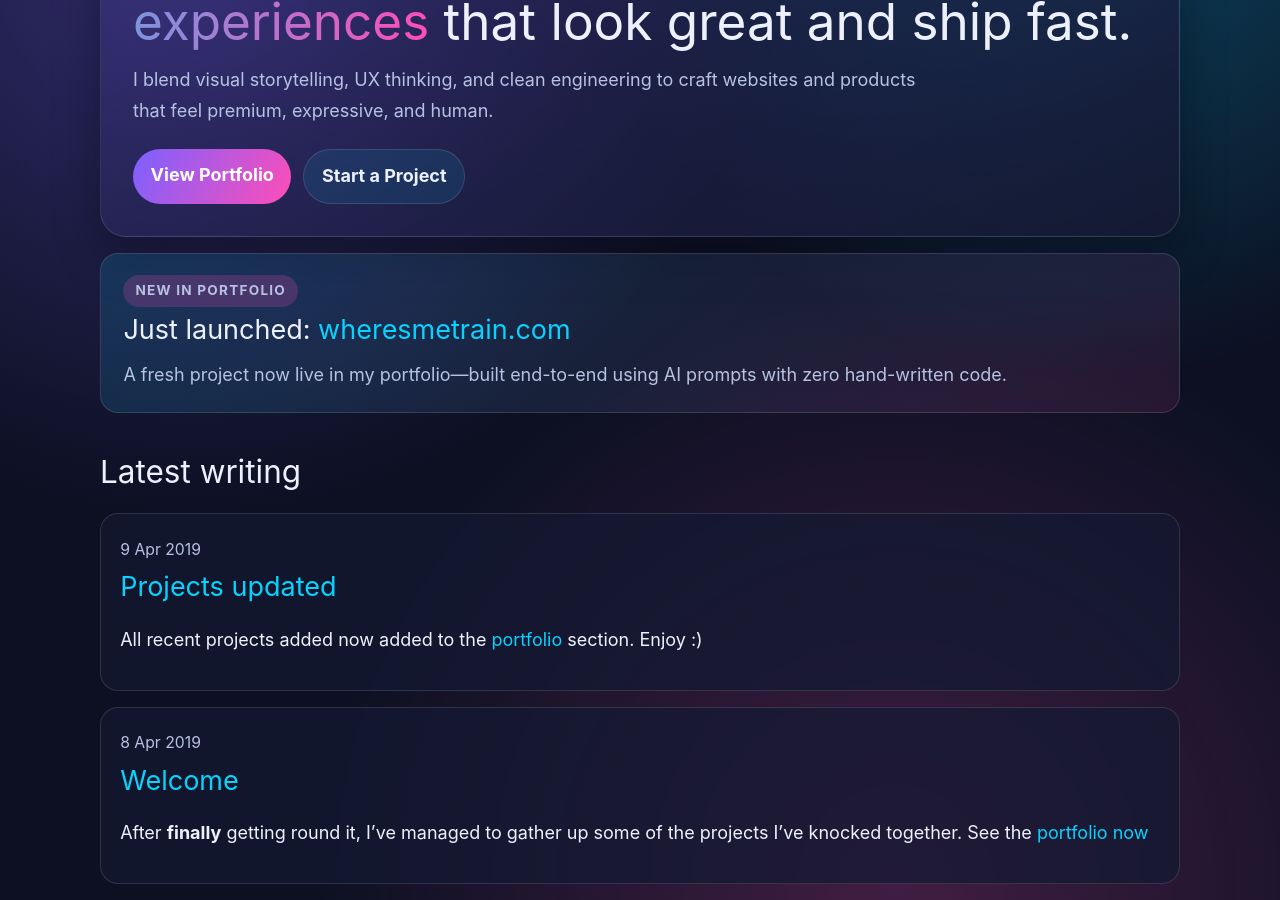
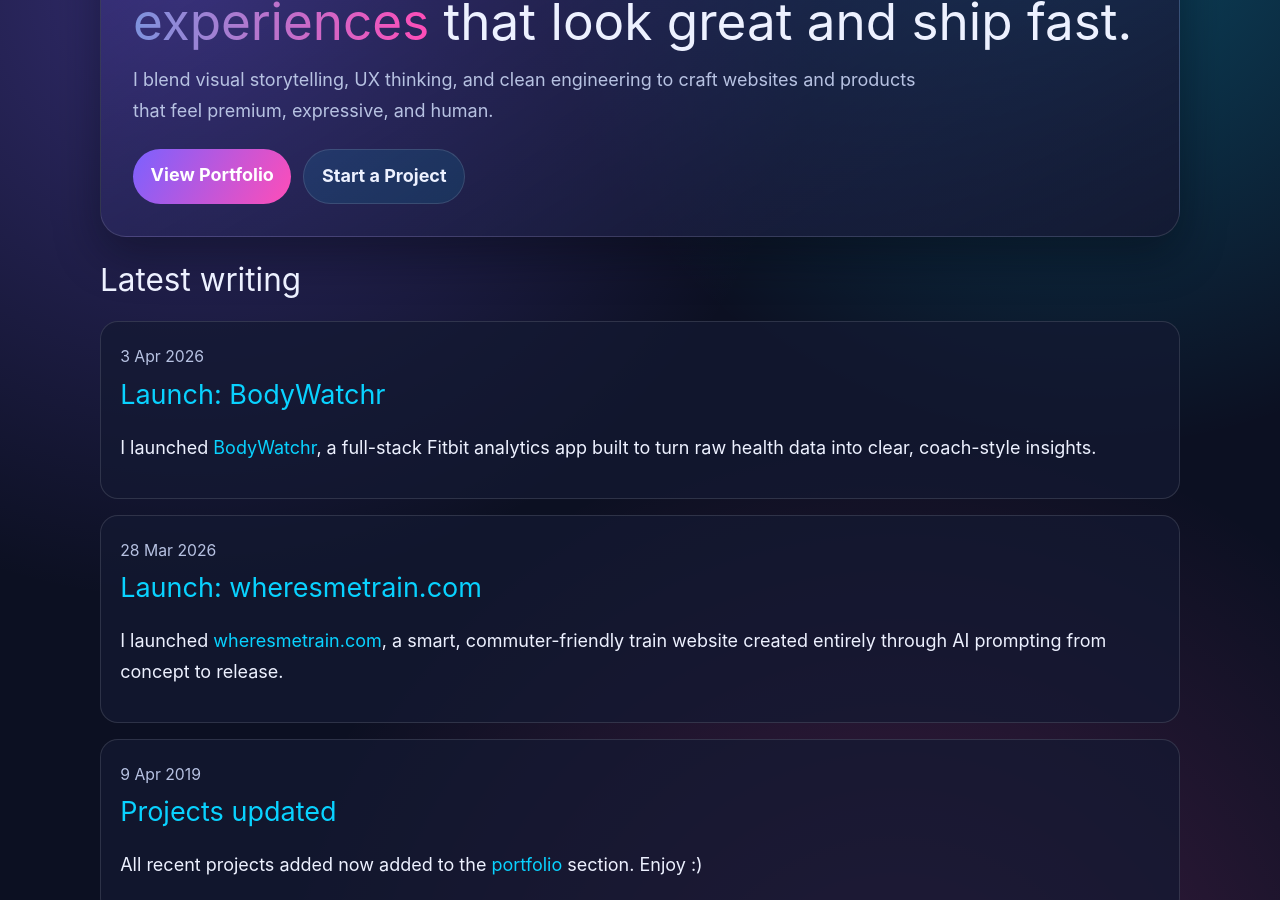
Before and after one commit to teshio/teshio.github.io, a Jekyll site: the page built from index.md, in a window 1280 px wide and 900 px high, scrolled down 276 px. Built offline with Jekyll 4.4.1, drawn with Linux system fonts in a browser that asks for light colours; nearby versions of some CDN libraries.

Commit message:
Update portfolio and add launch posts

```diff
--- /dev/null
+++ b/_posts/2026-03-28-wheresmetrain-launch.md
@@ -0,0 +1,8 @@
+---
+title: "Launch: wheresmetrain.com"
+date: 2026-03-28
+---
+
+I launched [wheresmetrain.com](https://www.wheresmetrain.com), a smart, commuter-friendly train website created entirely through AI prompting from concept to release.
+
+It is now featured in my [portfolio](/portfolio) as a shipped product focused on practical travel information and fast user experience.
--- /dev/null
+++ b/_posts/2026-04-03-bodywatchr-launch.md
@@ -0,0 +1,8 @@
+---
+title: "Launch: BodyWatchr"
+date: 2026-04-03
+---
+
+I launched [BodyWatchr](https://www.bodywatchr.com), a full-stack Fitbit analytics app built to turn raw health data into clear, coach-style insights.
+
+It is now included in my [portfolio](/portfolio), showcasing a React, Vite, Tailwind, shadcn, and Express stack with interactive dashboards, progressive data loading, and actionable health-tracking recommendations.
--- a/index.md
+++ b/index.md
@@ -12,9 +12,3 @@ list_title: Latest writing
     <a class="button-secondary" href="/contact">Start a Project</a>
   </div>
 </section>
-
-<section class="new-project-highlight">
-  <p class="hero-kicker">New in Portfolio</p>
-  <h2>Just launched: <a href="https://www.wheresmetrain.com">wheresmetrain.com</a></h2>
-  <p>A fresh project now live in my portfolio—built end-to-end using AI prompts with zero hand-written code.</p>
-</section>
--- a/portfolio.md
+++ b/portfolio.md
@@ -5,20 +5,37 @@ permalink: portfolio
 ---
 
 <div class="portfolio-intro">
-  <p>A playful mix of products, experiments, and shipped ideas-designed to be useful and memorable. 🚀 New: wheresmetrain.com has just been added.</p>
+  <p>A playful mix of products, experiments, and shipped ideas-designed to be useful and memorable. 🚀 New: BodyWatchr has just been added.</p>
 </div>
 
 <div class="project-grid">
   <article class="project-card">
     <div class="project-card-header">
-      <p class="project-chip">🚆 Fresh launch</p>
-      <h2><a href="https://www.wheresmetrain.com">wheresmetrain.com</a></h2>
+      <p class="project-chip">💪 Fitness analytics</p>
+      <h2><a href="https://www.bodywatchr.com" target="_blank" rel="noopener noreferrer">BodyWatchr</a></h2>
     </div>
-    <img class="project-thumb" src="https://image.thum.io/get/width/1400/noanimate/https://www.wheresmetrain.com" alt="wheresmetrain.com homepage screenshot">
+    <img class="project-thumb" src="/images/bodywatchr-1.png" alt="BodyWatchr dashboard screenshot">
+    <div class="project-description">
+      <p>BodyWatchr is a full-stack Fitbit analytics app I built to turn raw health data into clear, coach-style insights.</p>
+      <p>The project combines a React, Vite, Tailwind, and shadcn-based frontend with an Express backend that handles Fitbit OAuth, data syncing, metric analysis, and optional AI-generated summaries.</p>
+      <p>I designed the experience around progressive data loading, interactive dashboards, trend exploration, and actionable recommendations rather than static charts.</p>
+      <p>It demonstrates my ability to build polished user interfaces, integrate third-party APIs, structure backend services, and ship a practical end-to-end product that blends data engineering, product thinking, and modern web development for a focused health-tracking experience well.</p>
+      <img src="/images/bodywatchr-2.png" alt="BodyWatchr metrics view screenshot">
+      <img src="/images/bodywatchr-3.png" alt="BodyWatchr trends view screenshot">
+    </div>
+  </article>
+
+  <article class="project-card">
+    <div class="project-card-header">
+      <p class="project-chip">🚆 Train tracker</p>
+      <h2><a href="https://www.wheresmetrain.com" target="_blank" rel="noopener noreferrer">wheresmetrain</a></h2>
+    </div>
+    <img class="project-thumb" src="/images/wheresmetrain-1.png" alt="wheresmetrain.com homepage screenshot">
     <div class="project-description">
       <p><strong>Newly added:</strong> a smart, commuter-friendly train website created entirely through AI prompting-no manual coding, just iterative prompt design from concept to launch.</p>
       <p>This project showcases rapid product creation using AI as the full build workflow, from structure and copy to final implementation.</p>
-      <p><a class="project-link" href="https://github.com/teshio/train-test-app">View on GitHub</a></p>
+      <img src="/images/wheresmetrain-2.png" alt="wheresmetrain.com journey results screenshot">
+      <p><a class="project-link" href="https://github.com/teshio/train-test-app" target="_blank" rel="noopener noreferrer">View on GitHub</a></p>
     </div>
   </article>
 
@@ -26,7 +43,7 @@ permalink: portfolio
   <article class="project-card">
     <div class="project-card-header">
       <p class="project-chip">🎮 AI game</p>
-      <h2><a href="https://www.blacktide.lol">Black Tide</a></h2>
+      <h2><a href="https://www.blacktide.lol" target="_blank" rel="noopener noreferrer">Black Tide</a></h2>
     </div>
     <img class="project-thumb" src="https://image.thum.io/get/width/1400/noanimate/https://www.blacktide.lol" alt="Black Tide game screenshot">
     <div class="project-description">
@@ -38,7 +55,7 @@ permalink: portfolio
   <article class="project-card">
     <div class="project-card-header">
       <p class="project-chip">💪 Wellness app</p>
-      <h2><a href="https://healthreading.azurewebsites.net">GravityWellHealth</a></h2>
+      <h2><a href="https://healthreading.azurewebsites.net" target="_blank" rel="noopener noreferrer">GravityWellHealth</a></h2>
     </div>
     <img class="project-thumb" src="/images/health-1.png" alt="GravityWellHealth dashboard screenshot">
     <div class="project-description">
@@ -51,7 +68,7 @@ permalink: portfolio
   <article class="project-card">
     <div class="project-card-header">
       <p class="project-chip">⚡ Commuter helper</p>
-      <h2><a href="https://birchwoodcommuter.azurewebsites.net">Angry Commuter</a></h2>
+      <h2><a href="https://birchwoodcommuter.azurewebsites.net" target="_blank" rel="noopener noreferrer">Angry Commuter</a></h2>
     </div>
     <img class="project-thumb" src="/images/angrycommuter-1.png" alt="Angry Commuter screenshot">
     <div class="project-description">
@@ -62,31 +79,31 @@ permalink: portfolio
   <article class="project-card">
     <div class="project-card-header">
       <p class="project-chip">🧪 Early experiment</p>
-      <h2><a href="http://www.preteshmistry.com">preteshmistry.com</a></h2>
+      <h2><a href="http://www.preteshmistry.com" target="_blank" rel="noopener noreferrer">preteshmistry.com</a></h2>
     </div>
     <img class="project-thumb" src="/images/pm-1.png" alt="preteshmistry.com screenshot">
     <div class="project-description">
       <p>My early AngularJS playground: lots of curiosity, lots of front-end tinkering, and the spark that pushed me deeper into interactive web experiences.</p>
-      <p><a class="project-link" href="https://github.com/teshio/preteshmistry.com">View on GitHub</a></p>
+      <p><a class="project-link" href="https://github.com/teshio/preteshmistry.com" target="_blank" rel="noopener noreferrer">View on GitHub</a></p>
     </div>
   </article>
 
   <article class="project-card">
     <div class="project-card-header">
       <p class="project-chip">🏆 Event site</p>
-      <h2><a href="https://teshio.github.io/regensburg-sport/de/">Regensberg University Sports Day 2019</a></h2>
+      <h2><a href="https://teshio.github.io/regensburg-sport/de/" target="_blank" rel="noopener noreferrer">Regensberg University Sports Day 2019</a></h2>
     </div>
     <img class="project-thumb" src="/images/sport-1.png" alt="Regensberg University Sports Day screenshot">
     <div class="project-description">
       <p>A high-energy, multi-language event site powered by Jekyll-designed so attendees can jump straight to schedules, details, and game-day essentials.</p>
-      <p><a class="project-link" href="https://github.com/teshio/regensburg-sport">View on GitHub</a></p>
+      <p><a class="project-link" href="https://github.com/teshio/regensburg-sport" target="_blank" rel="noopener noreferrer">View on GitHub</a></p>
     </div>
   </article>
 
   <article class="project-card">
     <div class="project-card-header">
       <p class="project-chip">🏛️ Client launch</p>
-      <h2><a href="http://www.arch-design-plan.co.uk/">Design &amp; Development Associates</a></h2>
+      <h2><a href="http://www.arch-design-plan.co.uk/" target="_blank" rel="noopener noreferrer">Design &amp; Development Associates</a></h2>
     </div>
     <img class="project-thumb" src="/images/dda-1.png" alt="Design and Development Associates screenshot">
     <div class="project-description">
```
Also changed, not shown: images/bodywatchr-1.png (added), images/bodywatchr-2.png (added), 2 other files.
